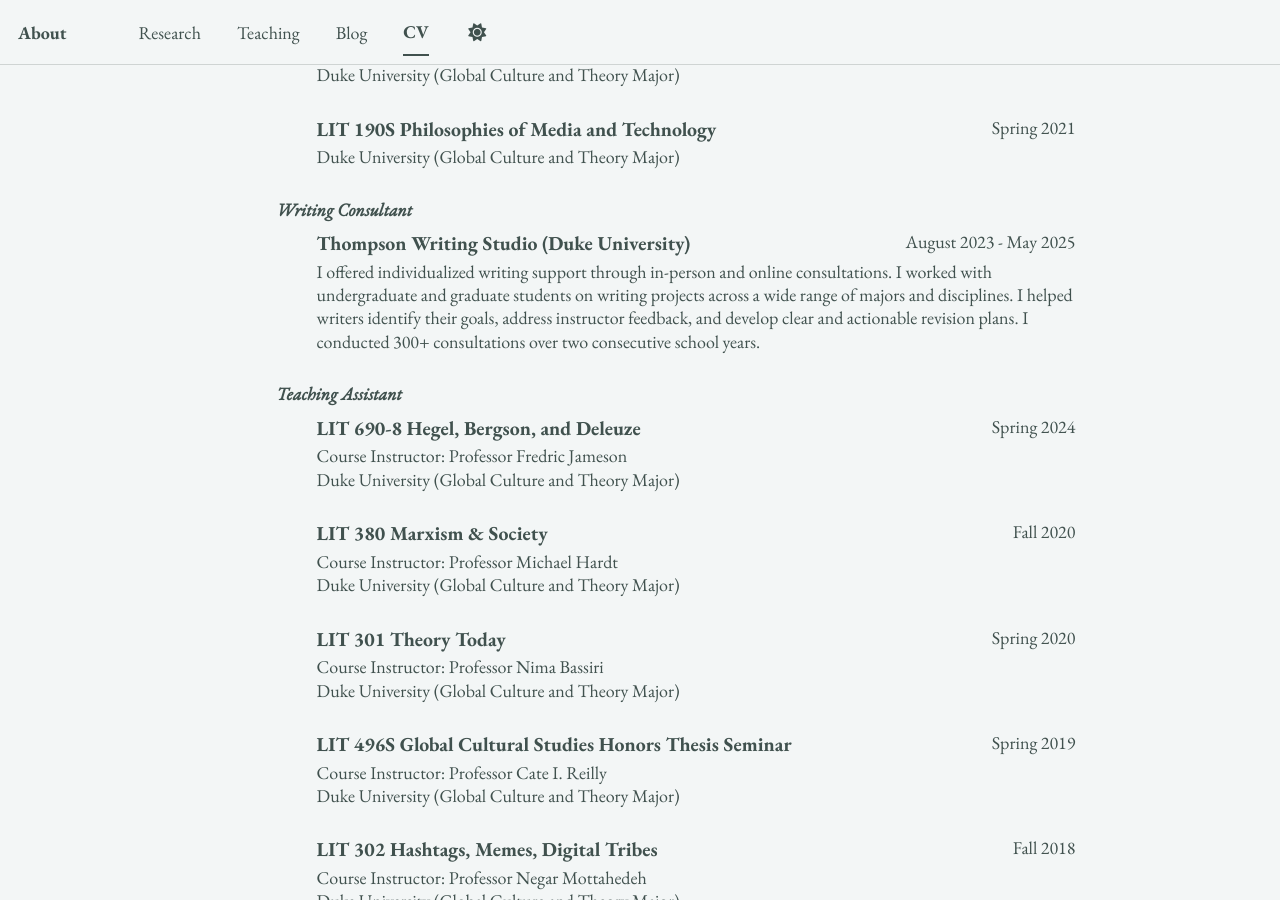
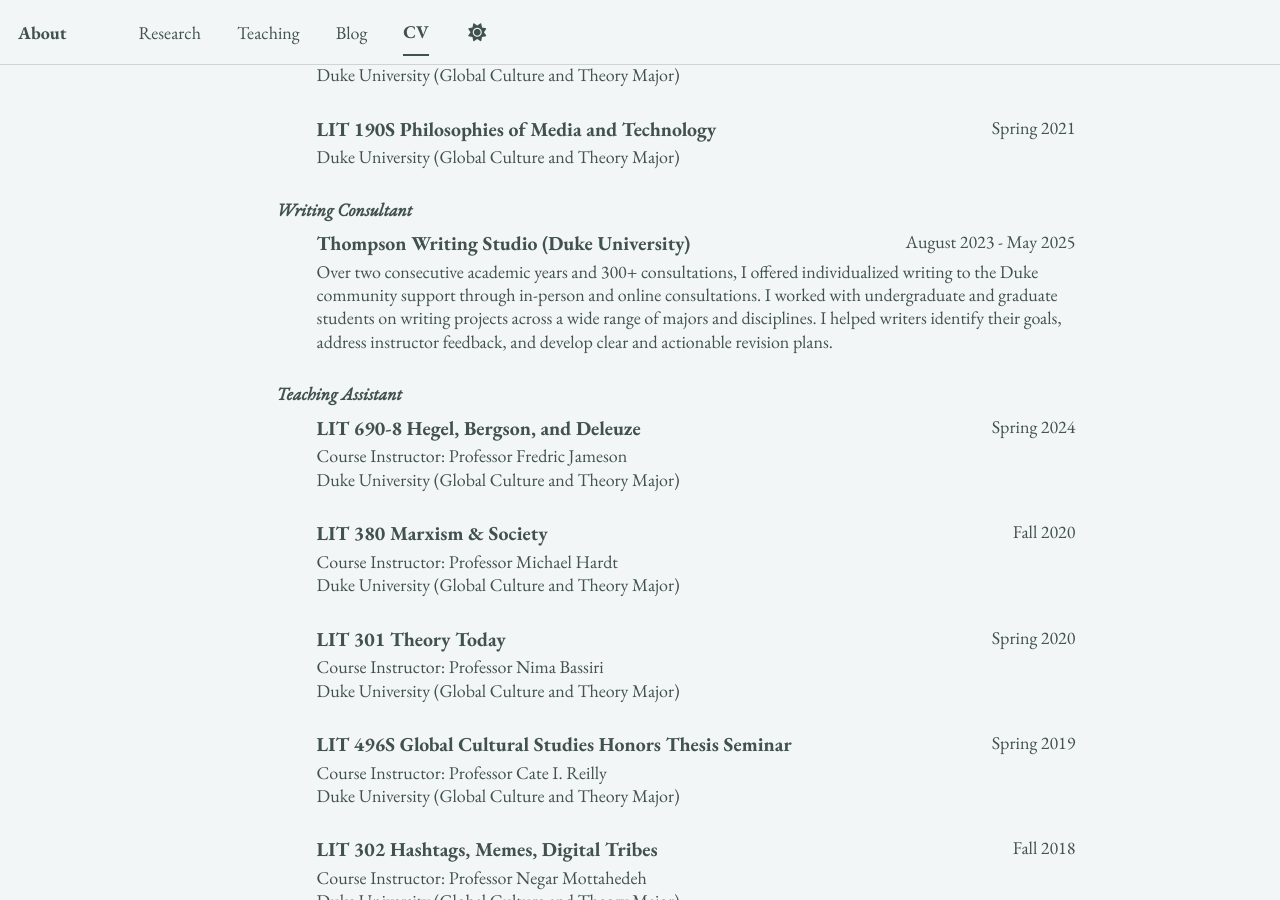
Before and after one commit to epujol90/epujol90.github.io, a Jekyll site: the page built from _pages/cv-json.md, in a window 1280 px wide and 900 px high, scrolled down 5425 px. Built offline with Jekyll 4.4.1, drawn with Linux system fonts in a browser that asks for light colours; a script bundle is joined from its source files by our own code; library files that are not in the unit come from our copies.

Commit message:
Update cv.json

```diff
--- a/_data/cv.json
+++ b/_data/cv.json
@@ -341,7 +341,7 @@
       "institution": "",
       "date": "August 2023 - May 2025",
       "role": "",
-      "description": "I offered individualized writing support through in-person and online consultations. I worked with undergraduate and graduate students on writing projects across a wide range of majors and disciplines. I helped writers identify their goals, address instructor feedback, and develop clear and actionable revision plans. I conducted 300+ consultations over two consecutive school years.",
+      "description": "Over two consecutive academic years and 300+ consultations, I offered individualized writing to the Duke community support through in-person and online consultations. I worked with undergraduate and graduate students on writing projects across a wide range of majors and disciplines. I helped writers identify their goals, address instructor feedback, and develop clear and actionable revision plans.",
       "category": "Writing Consultant"
     },
     {
```
